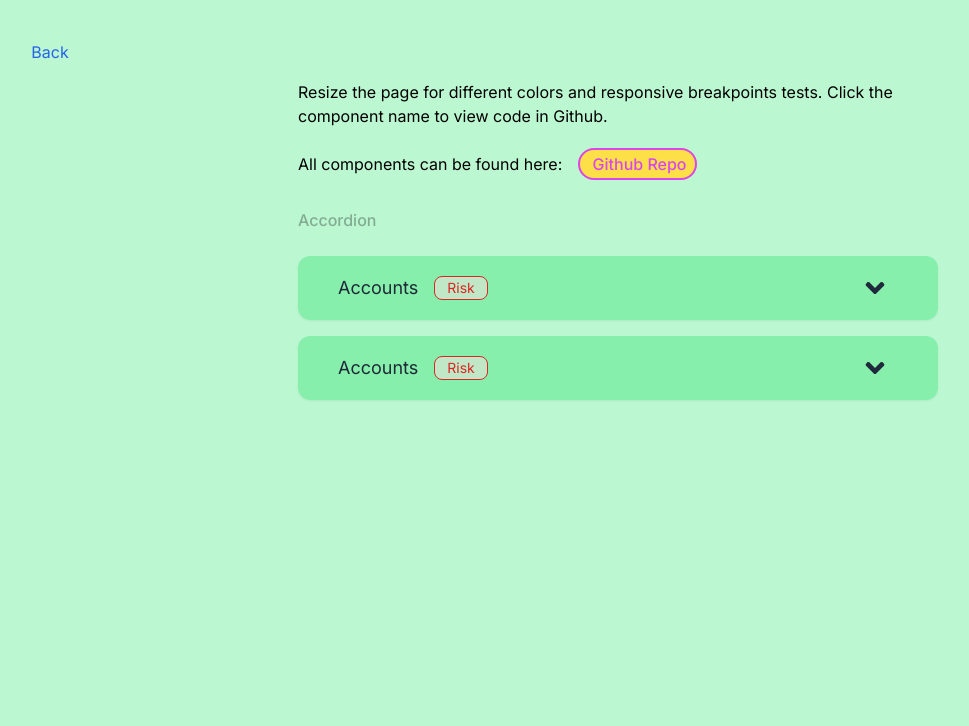
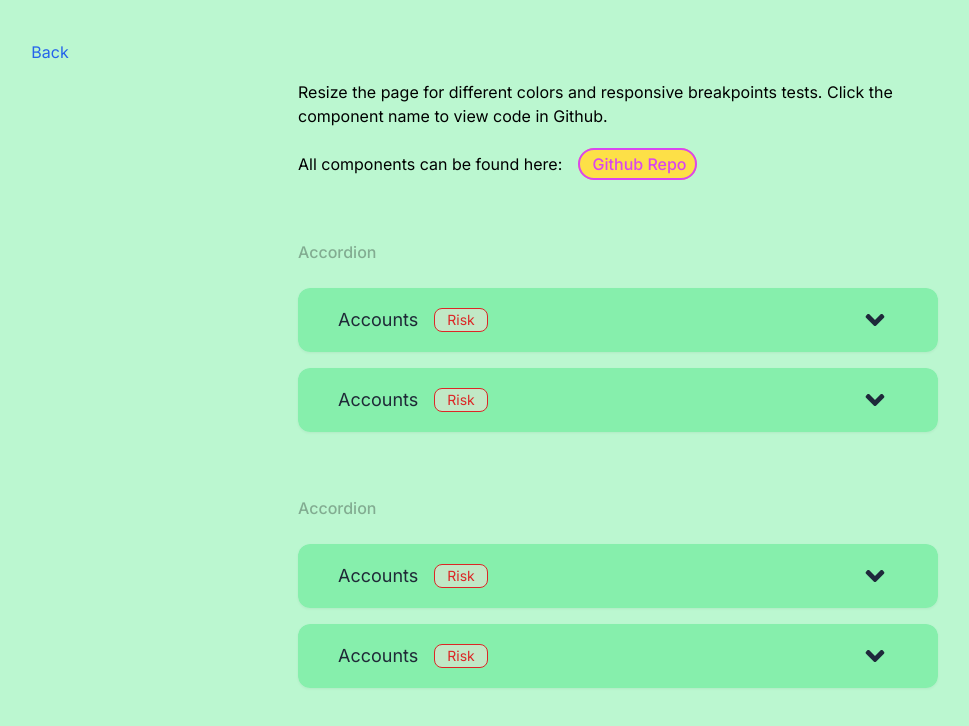
Before and after one commit to eugeniosp3/componentFactory, a Next.js app: page /AllComponents in a window 1280 px wide. Shown: the top 726 px of the page, without its empty margins (22-991 px from the left). Built offline with nearby package versions, Linux system fonts and the light colour scheme.

Commit message:
fixing a couple things

```diff
--- a/app/AllComponents/page.jsx
+++ b/app/AllComponents/page.jsx
@@ -7,7 +7,7 @@ function AllComponents() {
     <div className="py-10
     xxs:bg-rose-100 xs:bg-zinc-100 sm:bg-orange-200
     md:bg-sky-200 lg:bg-stone-200 xl:bg-green-200 2xl:bg-teal-200
-    w-screen h-screen
+    w-screen h-screen overflow-auto
     flex flex-col items-center justify-start select-none
 
 ">
@@ -18,12 +18,30 @@ function AllComponents() {
         <br/><br/>All components can be found here:
         <a className="ml-4 font-medium text-fuchsia-500 hover:text-violet-500 bg-yellow-300 hover:bg-red-100 border-2 border-fuchsia-500 p-1 px-2 rounded-full" href="https://github.com/eugeniosp3/componentFactory/tree/main/app/components"> Github Repo</a>
 
+
+        </div>
+      <div className="py-4 lg:w-1/2 w-11/12">
         <p className="font-medium pt-8 pb-2 select-none">
         <a className="text-black/30 hover:text-slate-800 ease-in-out duration-1000" href="https://github.com/eugeniosp3/componentFactory/tree/main/app/components/Accordion">
             Accordion
             </a>
         </p>
-        </div>
+      </div>
+
+      <div className="w-screen flex flex-col items-center justify-center">
+
+     <Accordion />
+     <Accordion />
+     </div>
+
+{/* insert another here */}
+     <div className="py-4 lg:w-1/2 w-11/12">
+        <p className="font-medium pt-8 pb-2 select-none">
+        <a className="text-black/30 hover:text-slate-800 ease-in-out duration-1000" href="https://github.com/eugeniosp3/componentFactory/tree/main/app/components/Accordion">
+            Accordion
+            </a>
+        </p>
+      </div>
 
       <div className="w-screen flex flex-col items-center justify-center">
 
@@ -32,6 +50,7 @@ function AllComponents() {
      </div>
 
 
+
      </div>
   )
 }
--- a/app/page.js
+++ b/app/page.js
@@ -4,7 +4,7 @@ import { LuCodesandbox } from "react-icons/lu";
 
 export default function Home() {
   return (
-    <div className="mx-auto flex flex-row">
+    <div className="mx-auto flex flex-rowl h-screen w-screen overflow-auto">
       <div className="bg-sky-400 w-44 h-screen flex flex-col items-center justify-start py-6 text-gray-100">
       <LuCodesandbox size={80} className="text-9xl mb-4 "/>
 
```
